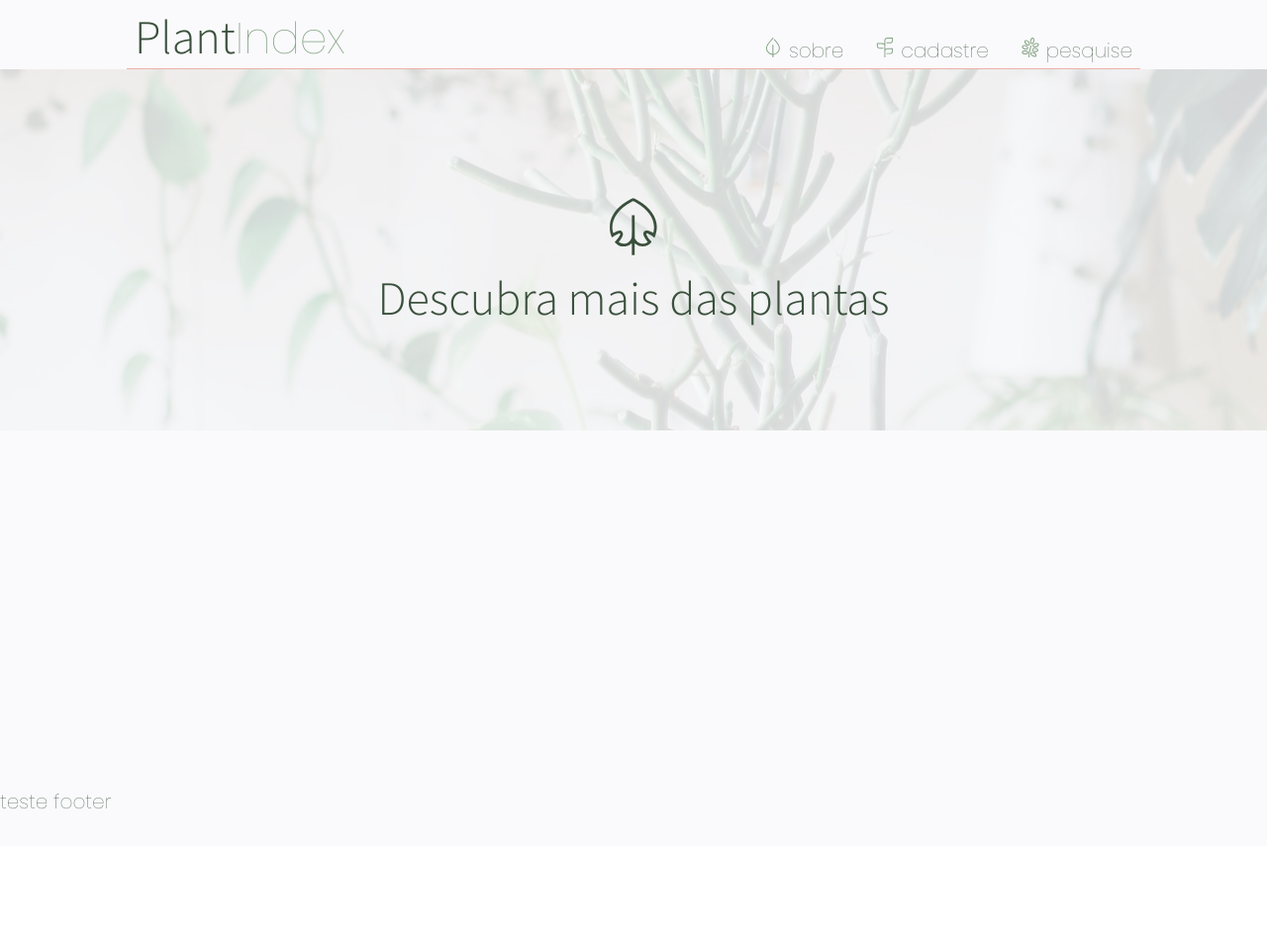
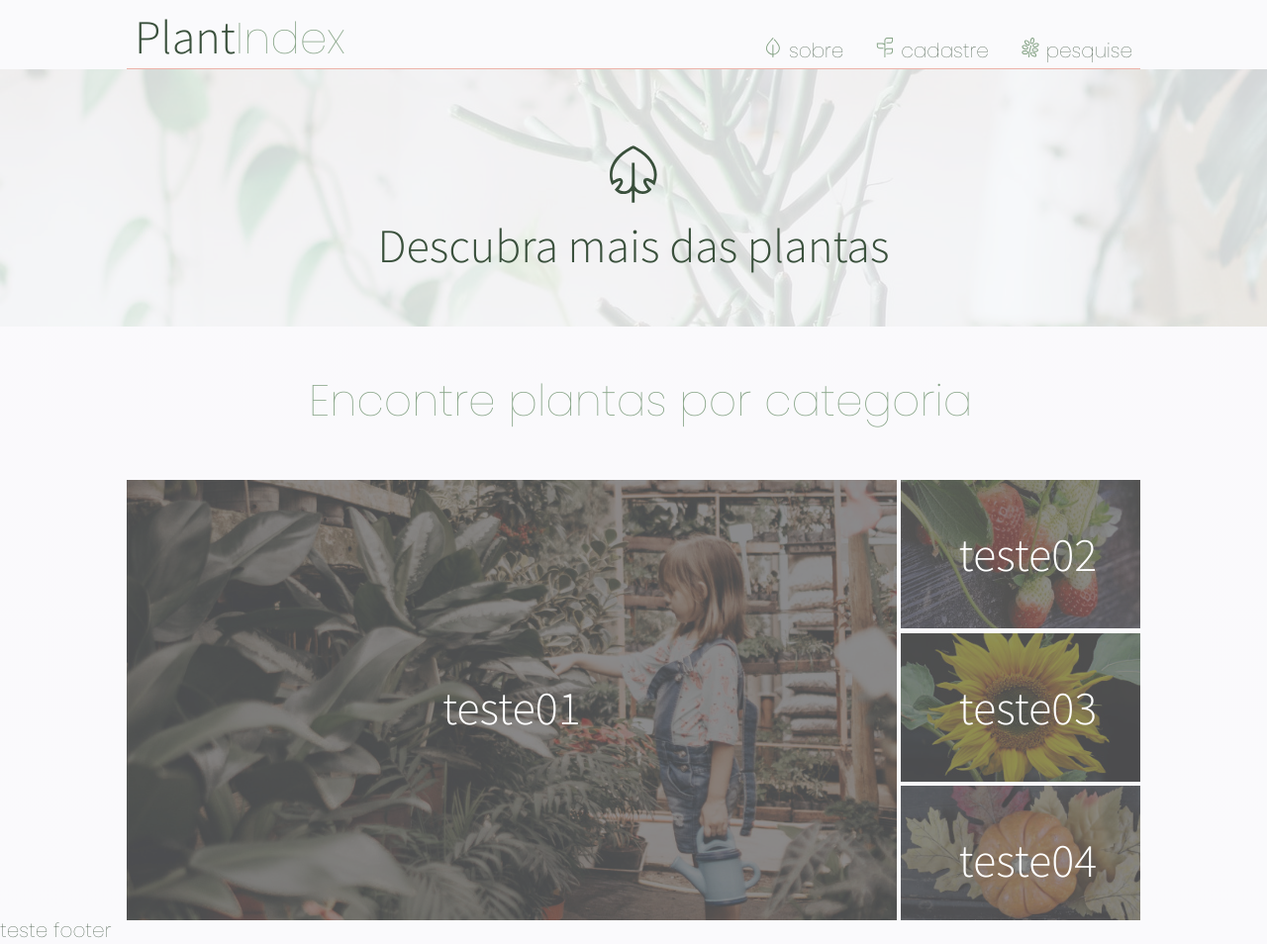
Before and after one commit to alenakano/plantIndex-frontend, a website: page styleDoc/index.html in a window 1280 px wide. Shown: the whole page at 99% size. Before the commit the page ends 855 px from the top, so only its background shows below. Drawn offline with nearby package versions, Linux system fonts and the light colour scheme; files that its build step writes are made by us from their sources.

Commit message:
Board component and adjustments.

```diff
--- a/styleDoc/index.html
+++ b/styleDoc/index.html
@@ -8,6 +8,7 @@
     <link rel="stylesheet" type="text/css" href="./css/style.css" />
     <link rel="stylesheet" type="text/css" href="./css/component/menu.css" />
     <link rel="stylesheet" type="text/css" href="./css/component/presentation.css" />
+    <link rel="stylesheet" type="text/css" href="./css/component/board.css" />
     <title>PlantIndex</title>
   </head>
   <body>
@@ -36,10 +37,29 @@
           </div>
         </section>
         <section class="board">
-          <div class="board__main"></div>
-          <div class="board__aux1"></div>
-          <div class="board__aux2"></div>
-          <div class="board__aux3"></div>
+          <div class="board__title title">
+            Encontre plantas por categoria
+          </div>
+          <div class="board__main">
+            <div class="board__main--mask">
+              <p>teste01</p>
+            </div>
+          </div>
+          <div class="board__aux1">
+            <div class="board__aux1--mask">
+              <p>teste02</p>
+            </div>
+          </div>
+          <div class="board__aux2">
+            <div class="board__aux2--mask">
+              <p>teste03</p>
+            </div>
+          </div>
+          <div class="board__aux3">
+            <div class="board__aux3--mask">
+              <p>teste04</p>
+            </div>
+          </div>
         </section>
       </main>
       <footer class="footer">
--- a/styleDoc/scss/_variables.scss
+++ b/styleDoc/scss/_variables.scss
@@ -21,7 +21,7 @@ $border-color: $shilo;
 $border-bright-color: $envy;
 $icon-separator-color: $cabbage-pont;
 $background-menu-color: $alabaster;
-
+$mask: #68686BBB;
 
 /// FUNCTIONS
 @function calculateRem($size, $scale: 1) {
--- /dev/null
+++ b/styleDoc/scss/component/board.scss
@@ -0,0 +1,81 @@
+@import '../variables';
+
+@mixin mask() {
+  &--mask {
+    background-color: $mask;
+    height: 100%;
+    width: 100%;
+    font-family: $font-source-sans;
+    font-size: $font-title;
+    font-weight: $font-light;
+    color: white;
+    z-index: 1;
+    display: flex;
+    justify-content: center;
+    align-items: center;
+    &:hover {
+      background-color: transparent;
+      color: transparent;
+    }
+  }
+}
+
+.board {
+  display: grid;
+  height: 600px;
+  width: 80%;
+  margin: 0 auto;
+  grid-template-areas:
+    "board-title",
+    "board-main"
+    "board-aux1"
+    "board-aux2"
+    "board-aux3";
+  grid-template-columns: 25% 25% 25% 25%;
+  grid-template-rows: 25% 25% 25% 25%;
+  gap: 0.3rem;
+  overflow: hidden;
+  &__title {
+    grid-area: board-title;
+    grid-column: 1 / 5;
+    grid-row: 1 / 1;
+    text-align: center;
+    margin: auto auto;
+  }
+  &__main {
+    grid-area: board-main;
+    grid-column: 1 / 4;
+    grid-row: 2 / 5;
+    background: url('../../assets/jardinagem.jpg')  center / cover no-repeat;
+    background-position: top;
+    position: relative;
+    @include mask();
+  }
+  &__aux1 {
+    grid-area: board-aux1;
+    grid-column: 4 / 4;
+    grid-row: 2 / 2;
+    background: url('../../assets/morango.jpg') center / cover no-repeat;
+    background-position: center;
+    position: relative;
+    @include mask();
+  }
+  &__aux2 {
+    grid-area: board-aux2;
+    grid-column: 4 / 4;
+    grid-row: 3 / 3;
+    background: url('../../assets/flores.jpg') center / cover no-repeat;
+    background-position: center;
+    position: relative;
+    @include mask();
+  }
+  &__aux3 {
+    grid-area: board-aux3;
+    grid-column: 4 / 4;
+    grid-row: 4 / 4;
+    background: url('../../assets/abobora.jpg') center / cover no-repeat;
+    background-position: center;
+    position: relative;
+    @include mask();
+  }
+}
--- a/styleDoc/scss/component/presentation.scss
+++ b/styleDoc/scss/component/presentation.scss
@@ -1,7 +1,7 @@
 @import '../variables';
 
 .presentation {
-  height: 50%;
+  height: 260px;
   width: 100%;
   display: flex;
   align-items: center;
--- a/styleDoc/scss/style.scss
+++ b/styleDoc/scss/style.scss
@@ -16,9 +16,9 @@ body {
   grid-template-areas:
     "header"
     "main"
-    "rodape";
+    "footer";
   grid-template-columns: auto;
-  grid-template-rows: 70px calc(100vh - 70px) 55px;
+  grid-template-rows: 70px auto auto;
 }
 
 .header {
@@ -33,7 +33,7 @@ body {
 }
 
 .footer {
-  grid-area: rodape;
+  grid-area: footer;
 }
 
 .title {
```
